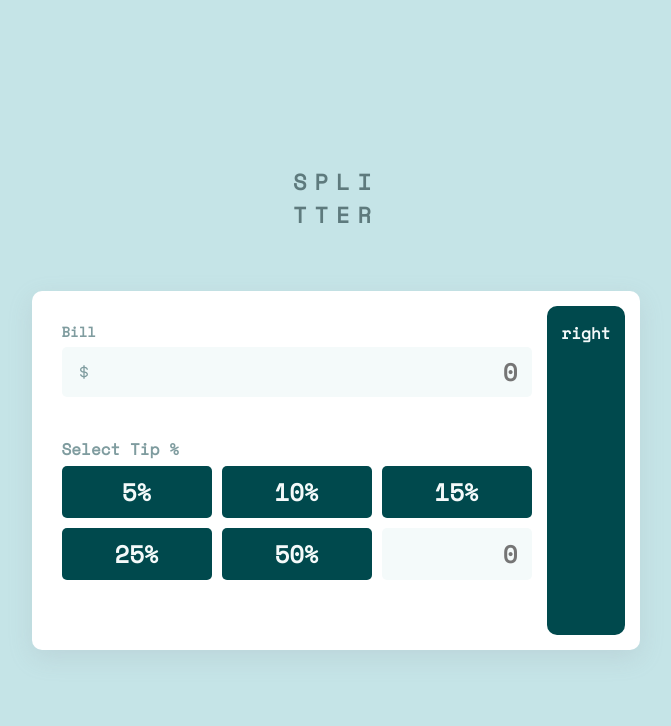
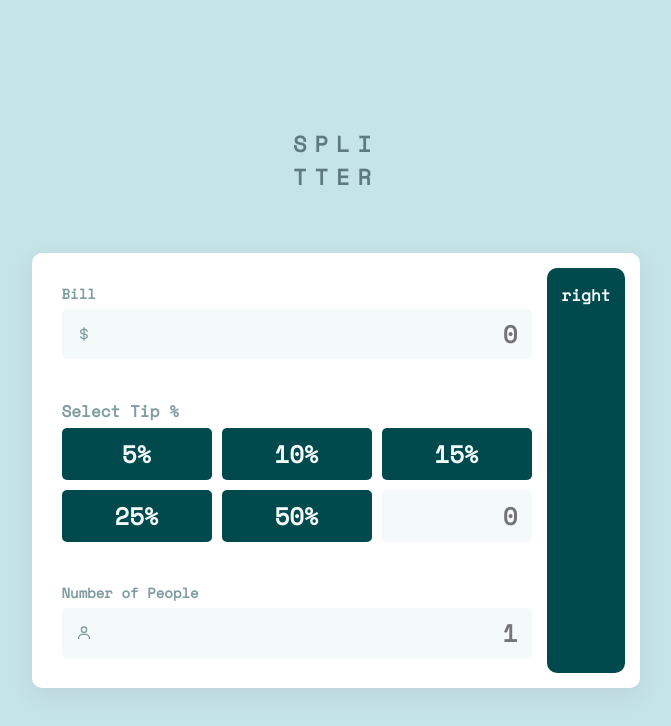
Before and after one commit to witzkvn/frontendmentor-tip-calculator, a React (Create React App) app: page / in a window 1280 px wide. Shown: the top 726 px of the page, without its empty margins (304-975 px from the left). Built offline with nearby package versions, Linux system fonts and the light colour scheme.

Commit message:
added number of people input

```diff
--- a/src/App.js
+++ b/src/App.js
@@ -1,7 +1,7 @@
 import styles from "./app.module.css";
 import CustomNumberInput from "./components/custom-input/custom-input";
 import BlockWrapper from "./layout/block-wrapper/BlockWrapper";
-import { BiDollar } from "react-icons/bi";
+import { BiDollar, BiUser } from "react-icons/bi";
 import CustomButton from "./components/custom-button/custom-button";
 import { useId } from "react";
 
@@ -35,6 +35,11 @@ function App() {
               <CustomNumberInput customId={customTipId} min={0} />
             </div>
           </section>
+          <CustomNumberInput
+            labelText="Number of People"
+            Icon={BiUser}
+            min={1}
+          />
         </BlockWrapper>
         <BlockWrapper level="secondary" withShadow={false}>
           right
```
